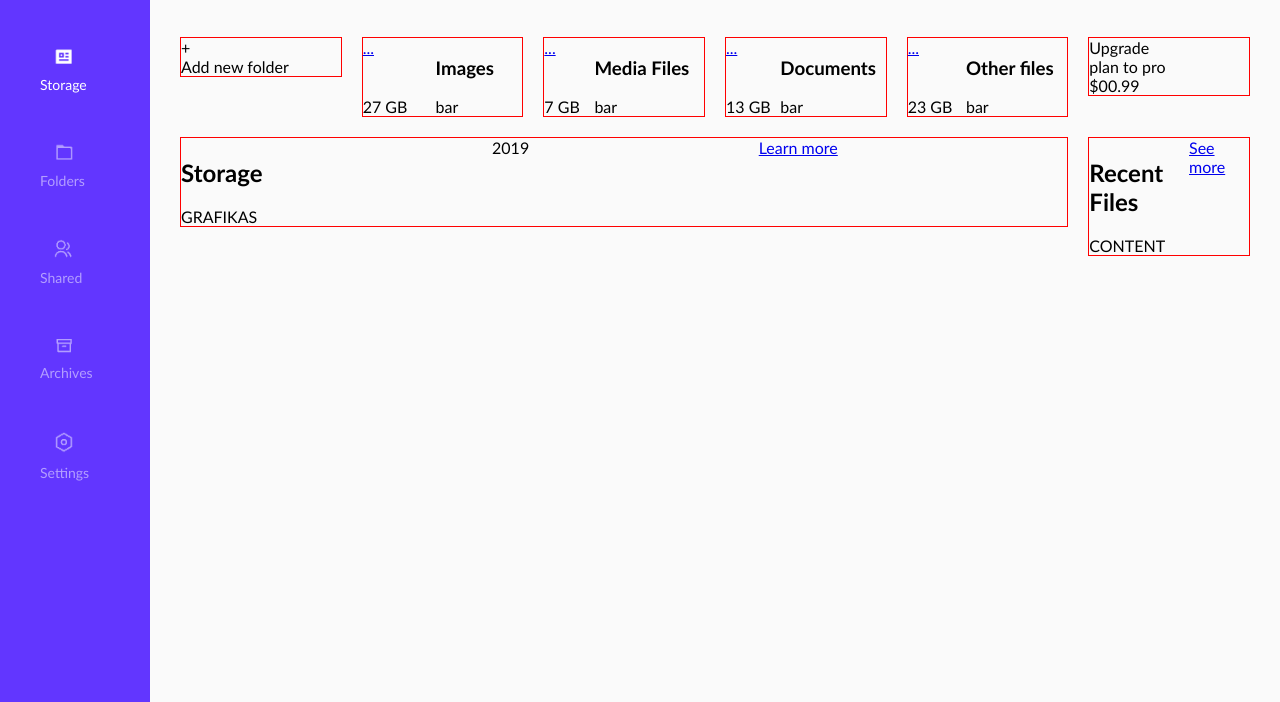
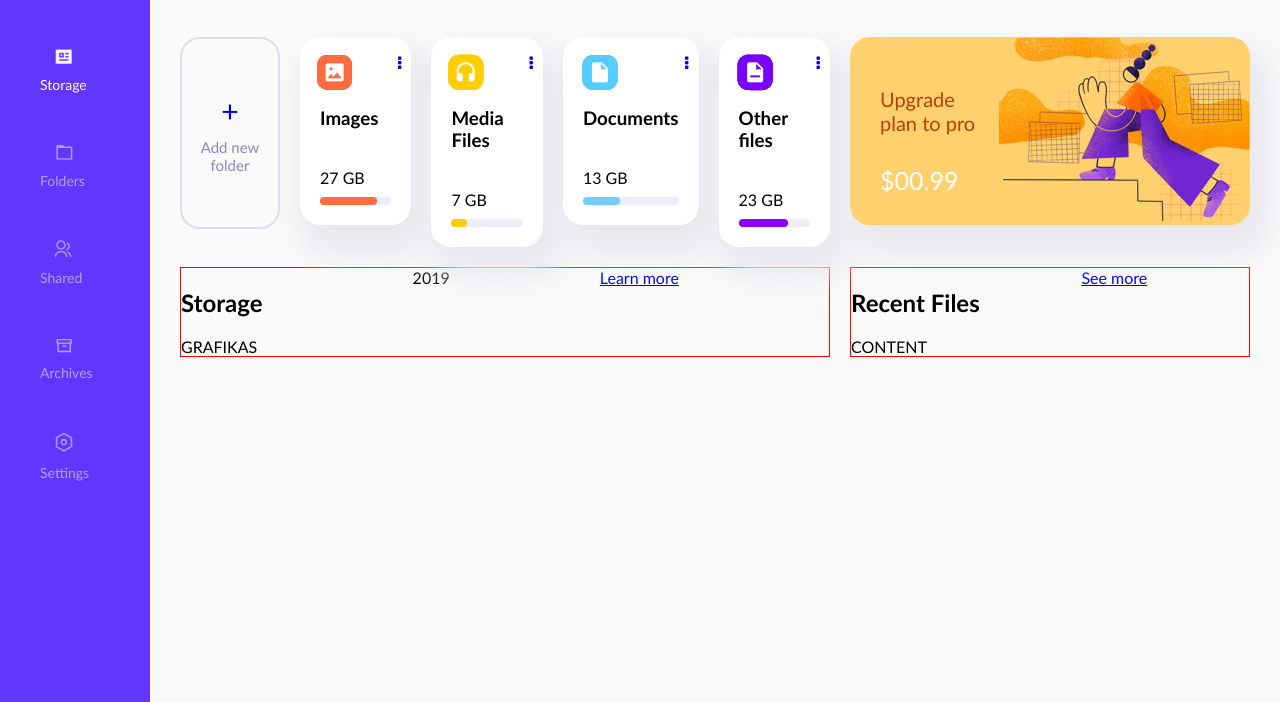
Before and after one commit to Mnde81/cloud, a website: page index.html in a window 1280 px wide. Shown: the part 98-800 px from the top of the page. Drawn offline with Linux system fonts and the light colour scheme.

Commit message:
updated file

```diff
--- a/css/main.css
+++ b/css/main.css
@@ -14,7 +14,7 @@ body {
 
 main {
     display: grid;
-    grid-template-columns: 1fr 1fr 1fr 1fr 1fr 1fr;
+    grid-template-columns: 100px 1fr 1fr 1fr 1fr 400px;
     grid-template-areas:
     "header header header header header header"
     "add-new-folder images media-files documents other-files upgrade-plan"
@@ -28,32 +28,39 @@ main {
 
 .add-new-folder {
     grid-area: add-new-folder;
-    border: 1px solid red;
+
 }
 
 .images {
     grid-area: images;
-    border: 1px solid red;
+    position: relative;
+    box-shadow: 10px 20px 30px 10px rgba(232, 232, 238, 1.0);
+
 }
 
 .media-files {
     grid-area: media-files;
-    border: 1px solid red;
+    position: relative;
+    box-shadow: 10px 20px 30px 10px rgba(232, 232, 238, 1.0);
 }
 
 .documents {
     grid-area: documents;
-    border: 1px solid red;
+    position: relative;
+    box-shadow: 10px 20px 30px 10px rgba(232, 232, 238, 1.0);
 }
 
 .other-files {
     grid-area: other-files;
-    border: 1px solid red;
+    position: relative;
+    box-shadow: 10px 20px 30px 10px rgba(232, 232, 238, 1.0);
 }
 
 .upgrade-plan {
     grid-area: upgrade-plan;
-    border: 1px solid red;
+    position: relative;
+    box-shadow: 10px 20px 30px 10px rgba(232, 232, 238, 1.0);
+
 }
 
 .storage {
@@ -66,9 +73,35 @@ main {
     border: 1px solid red;
 }
 
+.block1 {
+    display: flex;
+    flex-direction: column;
+    justify-content: center;
+    align-items: center;
+    text-align: center;
+    gap: 10px;
+    background-color: #FAFAFA;
+    border-radius: 20px;
+    border: 2px solid #DEDEE9;
+    color: #8989BF;
+
+}
+
 .block2 {
-    display: grid;
-    grid-template-columns: auto auto;
+    display: flex;
+    flex-direction: column;
+    background-color: white;
+    border-radius: 20px;
+    padding: 20px;
+
+}
+
+.block3 {
+    display: flex;
+    flex-direction: column;
+    background-color: #FFD06E;
+    border-radius: 20px;
+    padding: 30px;
 }
 
 .block4 {
@@ -80,3 +113,110 @@ main {
     display: grid;
     grid-template-columns: auto auto;
 }
+
+.block1 > a {
+    text-decoration: none;
+}
+
+.plus {
+    margin-top: 53px;
+    font-size: 30px;
+}
+
+.add {
+    margin-bottom: 53px;
+    font-size: 15px;
+}
+
+.link1 {
+    text-decoration: none;
+}
+
+.fa-ellipsis-v {
+    position: absolute;
+    right: 10px;
+    top: 18px;
+}
+
+.title {
+    margin-top: 50px;
+    font-weight: bold;
+}
+
+.block2-icons {
+    position: absolute;
+    top: 15px;
+    left: 15px;
+}
+
+
+
+.progress-bar {
+    display: flex;
+    flex-direction: column;
+    gap: 10px;
+    margin-top: 10px;
+
+}
+
+.progress-bar .progress {
+    --h: 8px;
+    height: var(--h);
+    width: 100%;
+    background-color: #EDEDF5;
+    border-radius: var(--h);
+}
+
+.progress-bar .bar-1 {
+    width: 40%;
+    height: 100%;
+    border-radius: inherit;
+    background-color: #FF6C40;
+}
+
+.progress-bar .bar-2 {
+    width: 40%;
+    height: 100%;
+    border-radius: inherit;
+    background-color: #FFCE00;
+}
+
+.progress-bar .bar-3 {
+    width: 40%;
+    height: 100%;
+    border-radius: inherit;
+    background-color: #74CCFF;
+}
+
+.progress-bar .bar-4 {
+    width: 40%;
+    height: 100%;
+    border-radius: inherit;
+    background-color: #8A00FF;
+}
+
+.gb {
+    margin-top: 20px;
+}
+
+.plan-to-pro {
+    color: #B94101;
+    margin-top: 20px;
+    font-size: 20px;
+}
+
+.cost {
+    color: white;
+    font-size: 25px;
+    margin-top: 30px;
+}
+
+.block3 > a {
+    text-decoration: none;
+}
+
+.upgrade-pic {
+    position: absolute;
+    top: 0px;
+    right: 0px;
+}
--- a/index.html
+++ b/index.html
@@ -8,6 +8,7 @@
     <link rel="stylesheet" href="./css/main.css">
     <link rel="stylesheet" href="./css/aside.css">
     <link rel="stylesheet" href="./css/header.css">
+
 </head>
 <body>
     <aside>
@@ -39,40 +40,69 @@
         </header>
 
         <section class="block1 add-new-folder">
-            <div>+</div>
-            <div>Add new folder</div>
+            <a href="#"><div class="plus">+</div></a>
+            <div class="add">Add new <br> folder</div>
         </section>
 
         <section class="block2 images">
-            <a class="link1" href="#">...</a>
+            <img class="block2-icons" src="./img/images-icon.png" alt="">
+            <a class="link1" href="#"><i class="fa fa-ellipsis-v"></i></a>
             <h3 class="title">Images</h3>
             <div class="gb">27 GB</div>
-            <div class="progress">bar</div>
+            <div class="progress-bar">
+                <div class="progress">
+                    <div class="bar-1" style="width: 80%">
+                        <div class="value"></div>
+                    </div>
+                </div>
+            </div>
         </section>
 
         <section class="block2 media-files">
-            <a class="link1" href="#">...</a>
+            <img class="block2-icons" src="./img/media-files-icon.png" alt="">
+            <a class="link1" href="#"><i class="fa fa-ellipsis-v"></i></a>
             <h3 class="title">Media Files</h3>
             <div class="gb">7 GB</div>
-            <div class="progress">bar</div>
+            <div class="progress-bar">
+                <div class="progress">
+                    <div class="bar-2" style="width: 22%">
+                        <div class="value"></div>
+                    </div>
+                </div>
+            </div>
         </section>
 
         <section class="block2 documents">
-            <a class="link1" href="#">...</a>
+            <img class="block2-icons" src="./img/documents-icon.png" alt="">
+            <a class="link1" href="#"><i class="fa fa-ellipsis-v"></i></a>
             <h3 class="title">Documents</h3>
             <div class="gb">13 GB</div>
-            <div class="progress">bar</div>
+            <div class="progress-bar">
+                <div class="progress">
+                    <div class="bar-3" style="width: 39%">
+                        <div class="value"></div>
+                    </div>
+                </div>
+            </div>
         </section>
 
         <section class="block2 other-files">
-            <a class="link1" href="#">...</a>
+            <img class="block2-icons" src="./img/other-files-icon.png" alt="">
+            <a class="link1" href="#"><i class="fa fa-ellipsis-v"></i></a>
             <h3 class="title">Other files</h3>
             <div class="gb">23 GB</div>
-            <div class="progress">bar</div>
+            <div class="progress-bar">
+                <div class="progress">
+                    <div class="bar-4" style="width: 69%">
+                        <div class="value"></div>
+                    </div>
+                </div>
+            </div>
         </section>
 
         <section class="block3 upgrade-plan">
-            <div class="plan-to-pro">Upgrade <br>plan to pro</div>
+            <img class="upgrade-pic" src="./img/upgrade-pic.png" alt="">
+            <a href="#"><div class="plan-to-pro">Upgrade <br>plan to pro</div></a>
             <div class="cost">$00.99</div>
         </section>
 
```
Also changed, not shown: img/documents-icon.png (added), img/images-icon.png (added), img/media-files-icon.png (added), img/other-files-icon.png (added), img/upgrade-pic.png (added).
